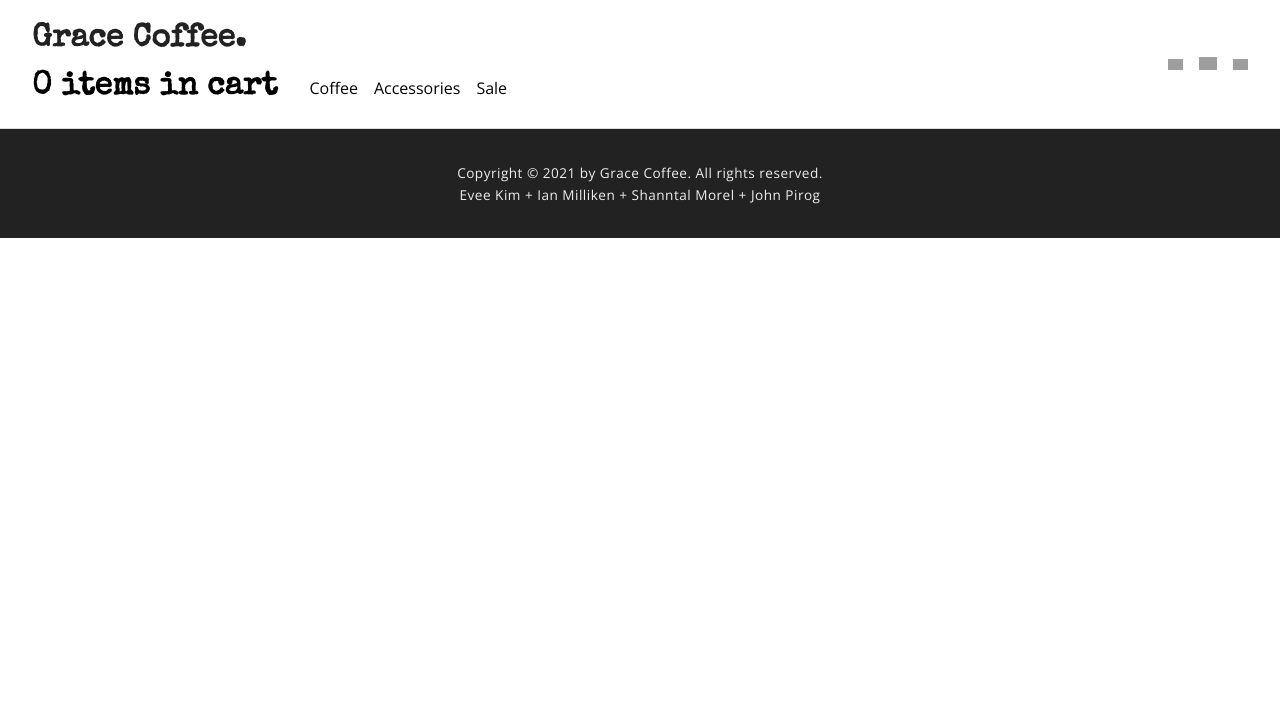
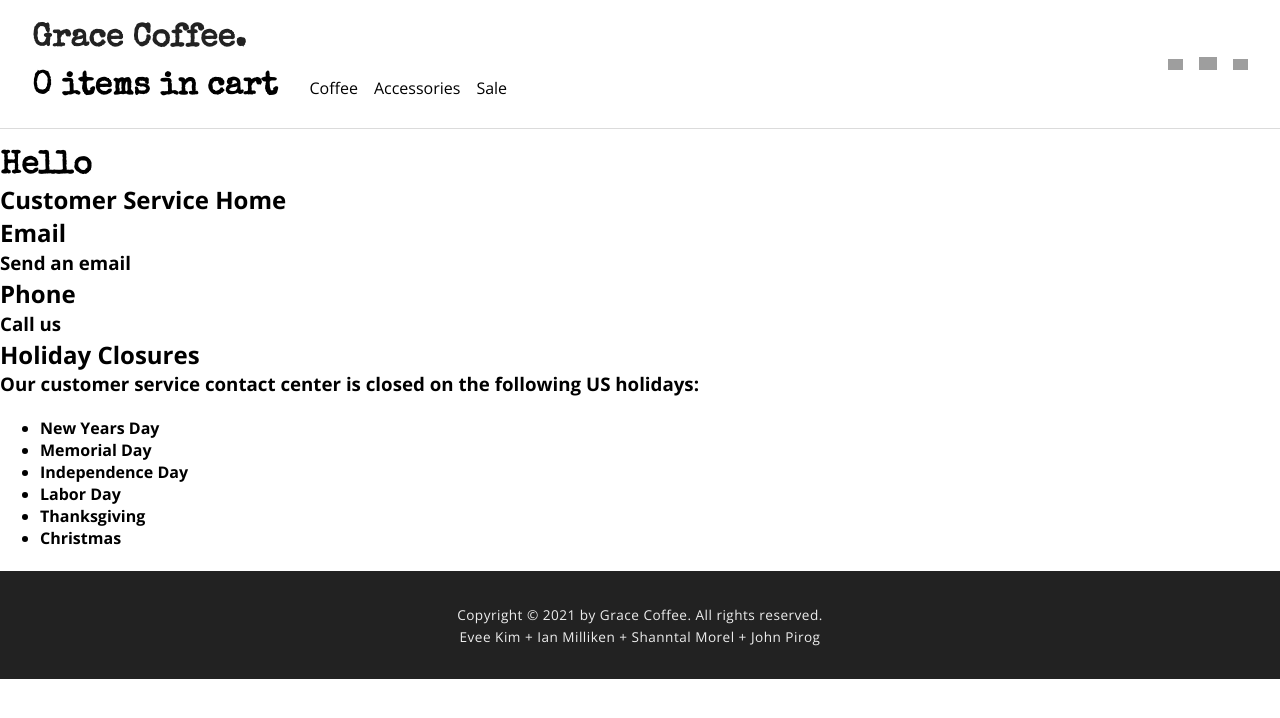
Before and after one commit to Team-2-Grace-Shopper/team-2-grace-shopper, a React app: page /contactus in a window 1280 px wide. Shown: the top 718 px of the page. Built offline with nearby package versions, Linux system fonts and the light colour scheme; grey boxes are pictures that could not be loaded.

Commit message:
add contact us and set a fixed nav bar

```diff
--- a/client/Routes.js
+++ b/client/Routes.js
@@ -19,6 +19,7 @@
 import Account from "./components/Account";
 import { me } from "./store";
 import EditProductAdmin from "./components/EditProductAdmin";
+import ContactUs from "./components/ContactUs";
 
 
 /**
@@ -47,6 +48,7 @@
           <Route path="/cart/checkout" component={Checkout} />
           <Route path="/cart/confirmation" component={Confirmation} />
           <Route path="/orderconfirmation" component={OrderConfirmation} />
+          <Route path="/contactus" component={ ContactUs } />
         </Switch>
         {isLoggedIn ? (
           <Switch>
--- a/client/components/Account.js
+++ b/client/components/Account.js
@@ -116,9 +116,9 @@
               <Icon icon="la:id-card" />
             </li>
             <li>
-              <Link to="/">
+              <Link to="/contactus">
                 <div>
-                  <h3>Need a help?</h3>
+                  <h3>Need help?</h3>
                   <span>Contact us</span>
                 </div>
               </Link>
--- /dev/null
+++ b/client/components/ContactUs.js
@@ -0,0 +1,39 @@
+import React from "react";
+import { connect } from "react-redux";
+import { Link } from "react-router-dom";
+
+const _ContactUs = (props) => {
+  return (
+    <div>
+        <h1 style={{marginTop: 150}}>Hello { props.user.name }</h1>
+        <h2>Customer Service Home</h2>
+        <h2>Email</h2>
+        <h3><a href="mailto:customerservice@gracecoffee.com">Send an email</a></h3>
+        <h2>Phone</h2>
+        <h3><a href="tel:1-800-555-1212">Call us</a></h3>
+        <h2>Holiday Closures</h2>
+        <h3>Our customer service contact center is closed on the following US holidays:</h3>
+        <h4><ul>
+        <li>New Years Day</li>
+        <li>Memorial Day</li>
+        <li>Independence Day</li>
+        <li>Labor Day</li>
+        <li>Thanksgiving</li>
+        <li>Christmas</li>
+        </ul></h4>
+    </div>
+  );
+}
+
+const mapState = (state) => {
+  return {
+    user: state.auth,
+  };
+};
+
+const mapDispatchToProps = {
+
+};
+
+const ContactUs = connect(mapState, mapDispatchToProps)(_ContactUs);
+export default ContactUs ;
--- a/public/style.css
+++ b/public/style.css
@@ -88,7 +88,18 @@
   justify-content: space-between;
   align-items: center;
   z-index: 999;
+/* JP  fixed position nav bar*/
+  position: fixed;
+  top:0;
+  overflow: hidden;
+  width: 95%;
+  background-color: white;
 }
+body > div{
+  margin-top: 7rem;
+}
+/* JP end changes (dropdown needs to be on top if this is kept */
+
 .logo {
   font-family: "Special Elite", cursive;
   color: #222;
```
